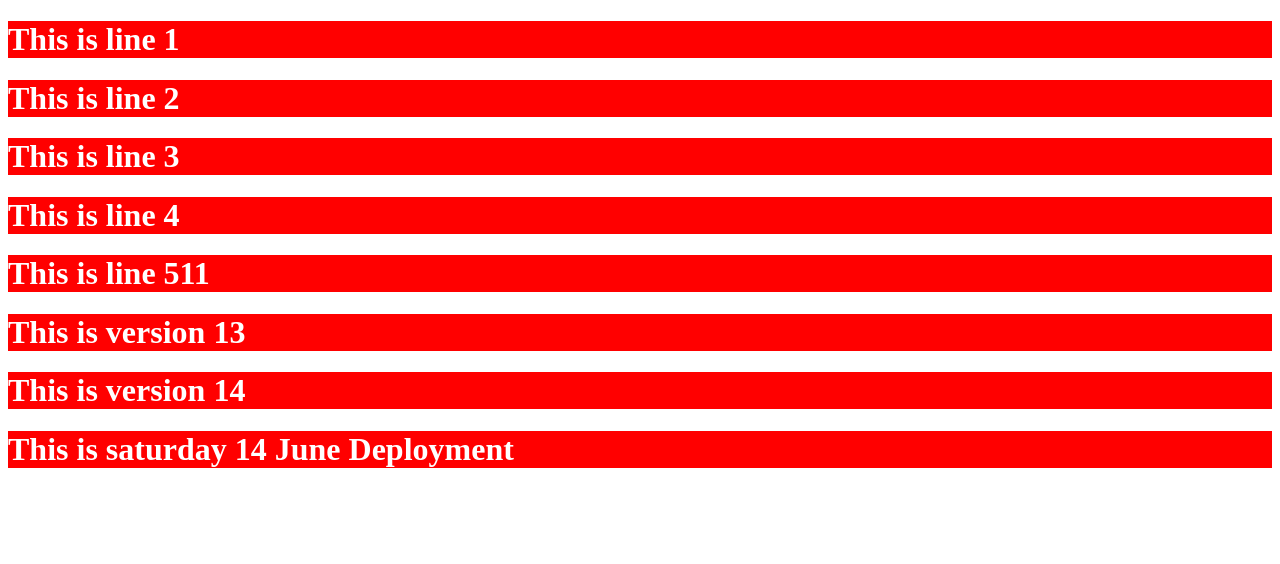
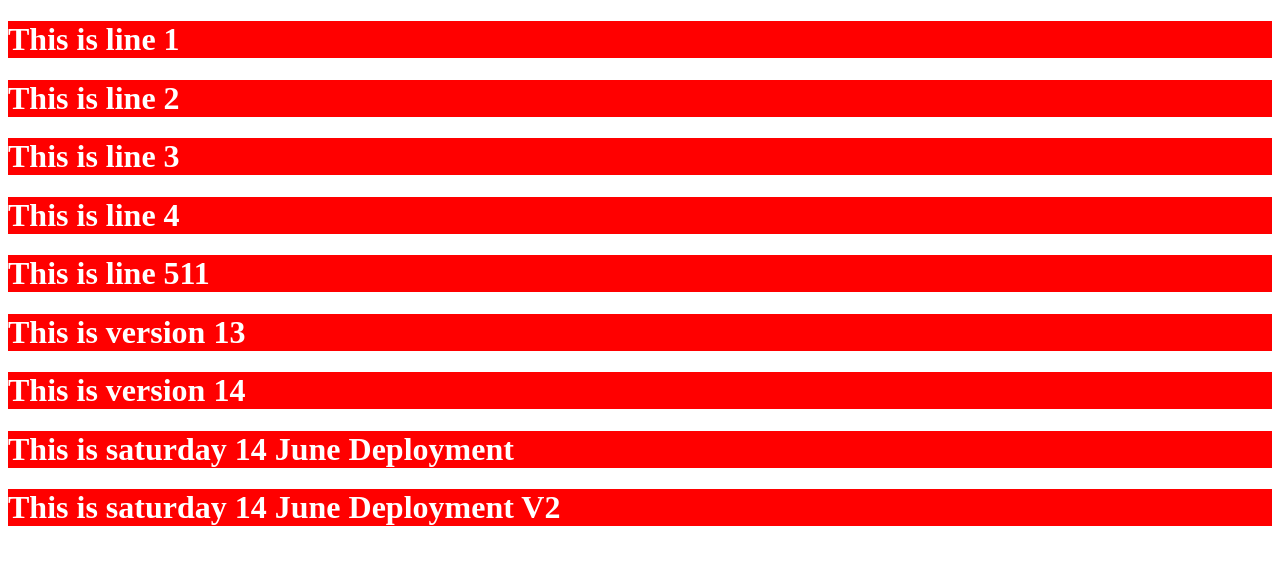
Before and after one commit to Shubham123-creator/Shubham_Repo, a plain HTML site: page index.html in a window 1280 px wide. Drawn offline with Linux system fonts and the light colour scheme.

Commit message:
2nd version 14th Jun deployment

```diff
--- a/index.html
+++ b/index.html
@@ -21,6 +21,7 @@
     <h1>This is version 14</h1>
 
     <h1>This is saturday 14 June Deployment</h1>
+    <h1>This is saturday 14 June Deployment V2</h1>
 
 </body>
 </html>
```
